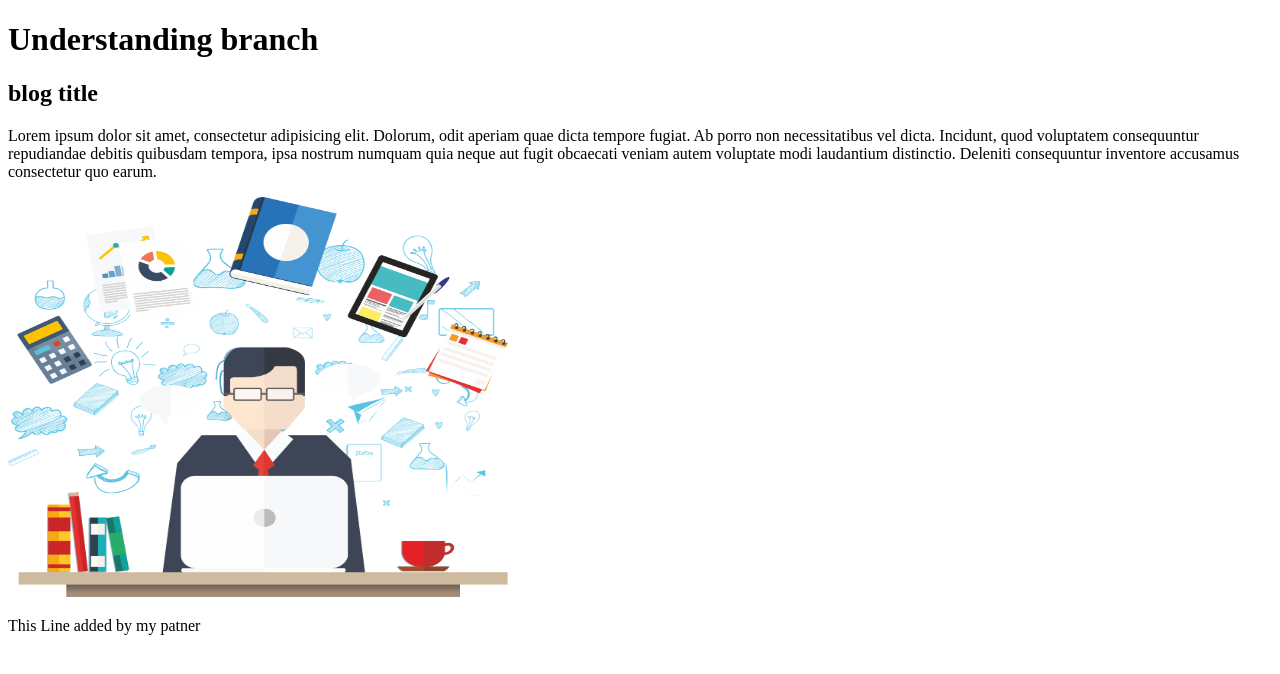
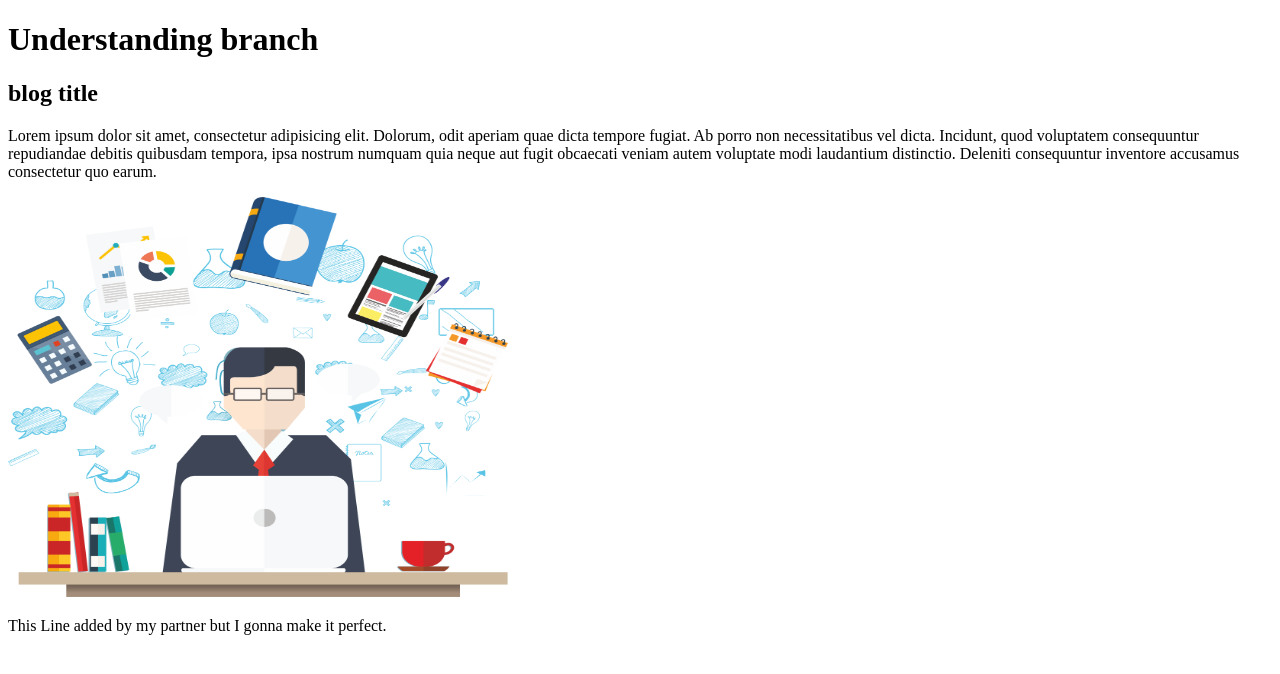
Before and after one commit to Shajib-Dv/my-thidr-repo, a plain HTML site: page index.html in a window 1280 px wide. Drawn offline with Linux system fonts and the light colour scheme.

Commit message:
resolved by me

```diff
--- a/index.html
+++ b/index.html
@@ -22,6 +22,6 @@
       </p>
     </div>
     <img src="./pngwing.com (4).png" height="400px" width="500px" alt="logo" />
-    <p>This Line added by my patner</p>
+    <p>This Line added by my partner but I gonna make it perfect.</p>
   </body>
 </html>
```
